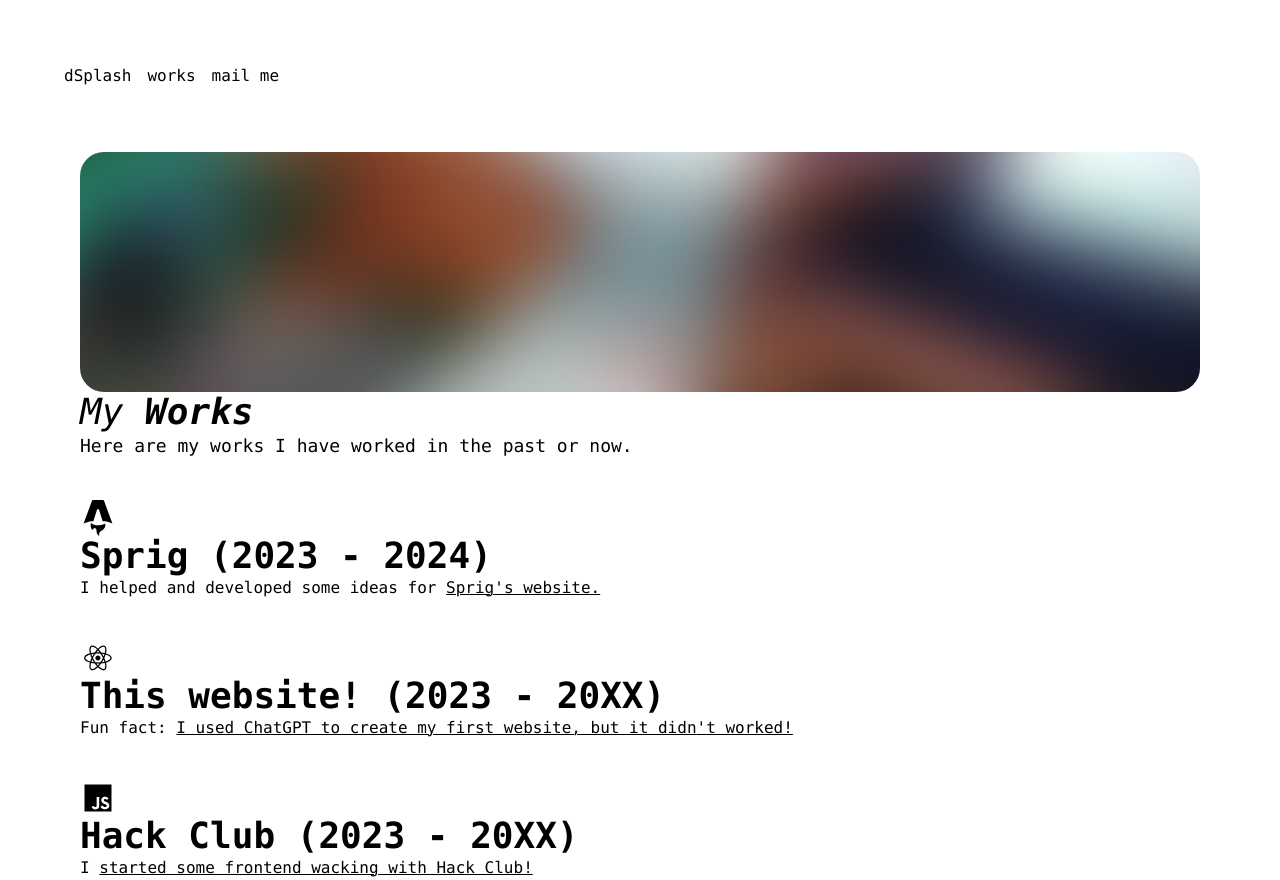
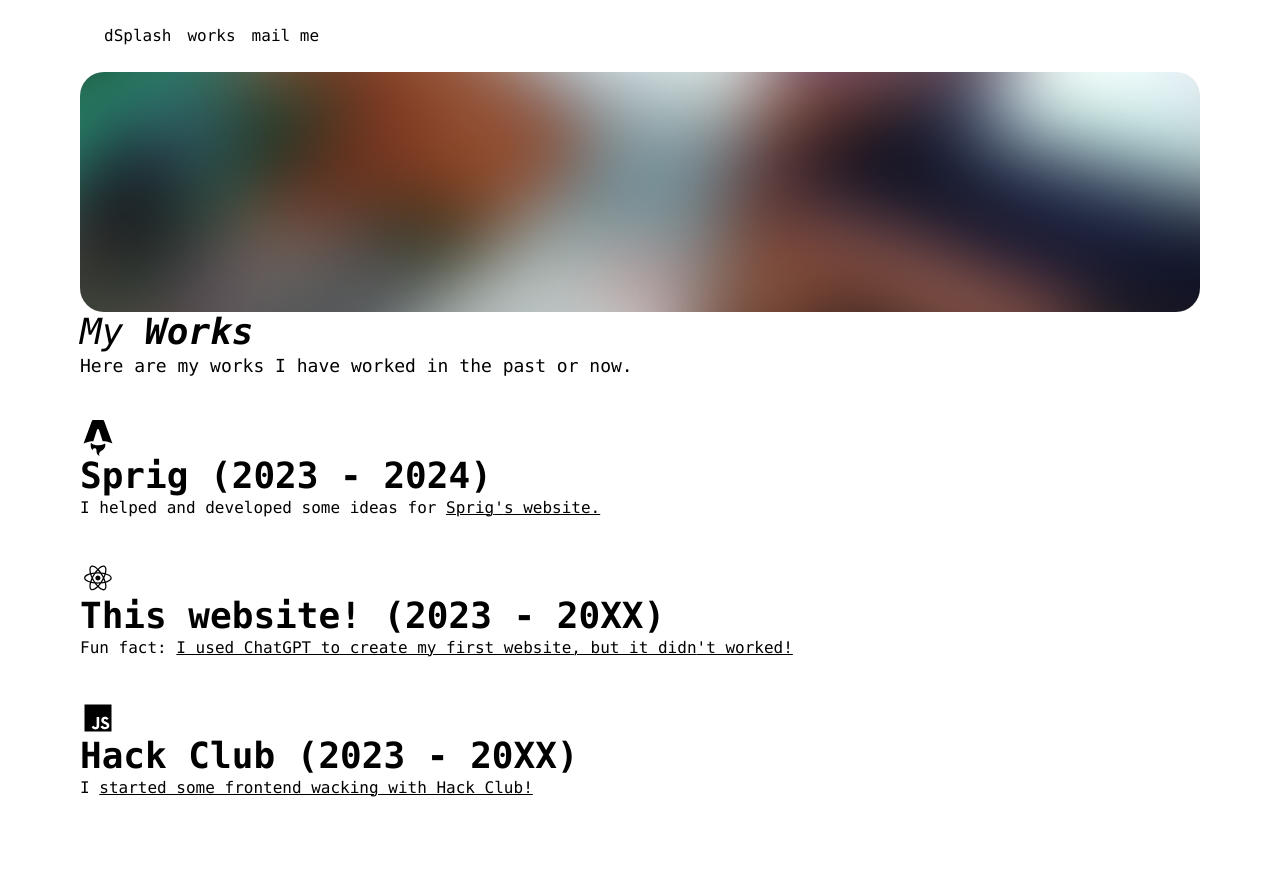
Before and after one commit to itsdoruk/mawebsite, a Next.js app: page /works in a window 1280 px wide. After the commit the page ends 800 px from the top, so only its background shows below. Built offline with nearby package versions, Linux system fonts and the light colour scheme.

Commit message:
Revert "Add Automatic Dark Mode"
This reverts commit a1070ee5d275bdc00e9a1deedcd4a021ebcb4b5b.

```diff
--- a/pages/_app.tsx
+++ b/pages/_app.tsx
@@ -6,14 +6,13 @@ import Navbar from "../components/nav";
 export default function MyApp({ Component, pageProps }: AppProps) {
   return (
     <>
-      <div className="h-screen w-screen dark:bg-black dark:text-white">
-        <div className="pb-10 pt-10 px-10">
-          <Meta></Meta>
-          <Navbar />
-        </div>
-        <div className="container mx-auto px-20">
-          <Component {...pageProps} />
-        </div>
+      <div className="px-20">
+     <Meta>
+            </Meta>
+      <Navbar />
+      </div>
+      <div className="container mx-auto px-20">
+        <Component {...pageProps} />
       </div>
     </>
   );
--- a/pages/index.tsx
+++ b/pages/index.tsx
@@ -16,7 +16,7 @@ export default function Index() {
 
          <span className="block text italic sm:text-4xl">
             Hello, {" "}
-            <span className="font-bold">World!</span>
+            <span className="font-white font-bold">World!</span>
           </span>
                  <span>
            Hi, My name is Doruk or (Derek if its hard to pronounce) I am <>{age}</> years old developer who lives in Europe.
--- a/pages/works.tsx
+++ b/pages/works.tsx
@@ -24,7 +24,7 @@ export default function Works() {
           </span>
 Here are my works I have worked in the past or now.
         </div>
-<div className="grid sm:grid-cols-1 sm:mt-10 mt-10  text sm:text-4xl font-white font-bold">
+<div className="grid sm:grid-cols-1 sm:mt-10 mt-10 block text sm:text-4xl font-white font-bold">
 <SiAstro />
 Sprig (2023 - 2024)
 </div>
@@ -35,7 +35,7 @@ Sprig (2023 - 2024)
                   >
                     Sprig{"'"}s website.
                   </Link>
-                  <div className="grid sm:grid-cols-1 sm:mt-10 mt-10 text sm:text-4xl font-white font-bold">
+                  <div className="grid sm:grid-cols-1 sm:mt-10 mt-10 block text sm:text-4xl font-white font-bold">
 <DiReact />
 This website! (2023 - 20XX)
 </div>
--- a/styles/globals.css
+++ b/styles/globals.css
@@ -8,3 +8,7 @@ body {
   margin: 0;
   font-family: -apple-system, BlinkMacSystemFont, sans-serif;
 }
+
+* {
+  box-sizing: border-box;
+}
```
Also changed, not shown: 1 other file (tests, documents, lock files or other folders).
